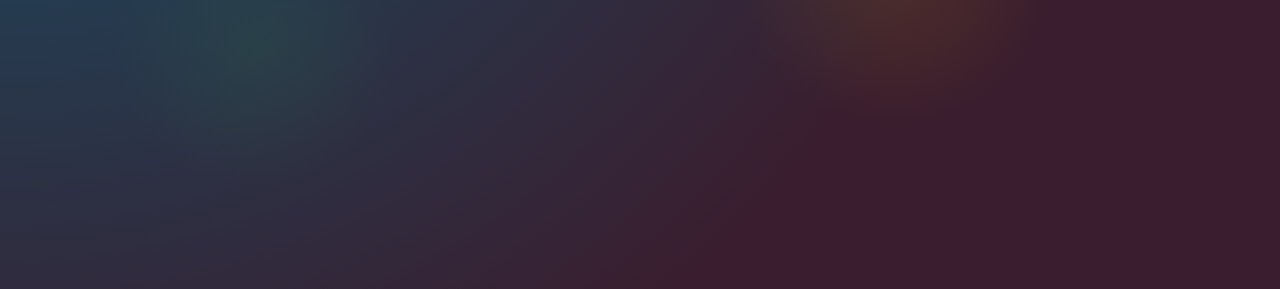
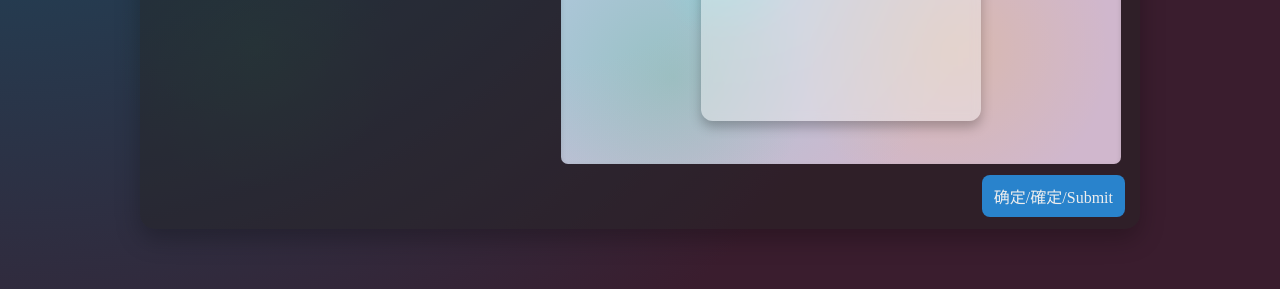
Before and after one commit to starry-source/starry-source.github.io, a plain HTML site: page index.html in a window 1280 px wide. Shown: the part 511-800 px from the top of the page. Drawn offline with Linux system fonts and the light colour scheme.

Commit message:
一点小bug

```diff
--- a/index.html
+++ b/index.html
@@ -208,7 +208,7 @@
     </style>
 </head>
 <body>
-    <script src="/tapple/jq.min.js"></script>
+    <script src="jq.min.js"></script>
     <div id="hello" class="card">
         <p style="font-size: 10vh;">欢迎!</p>
         <p style="font-size: 7vh;">歡迎!</p>
```
